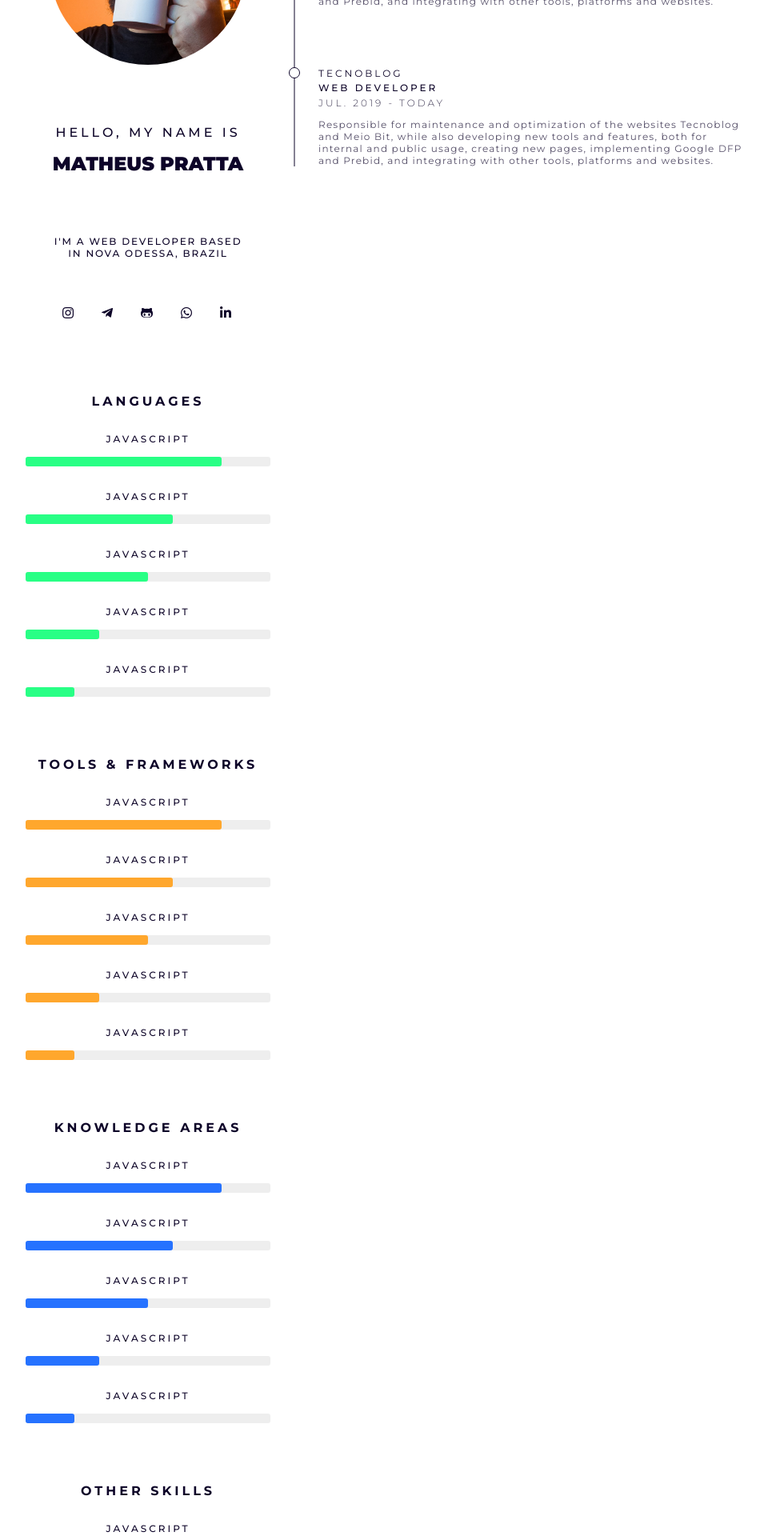
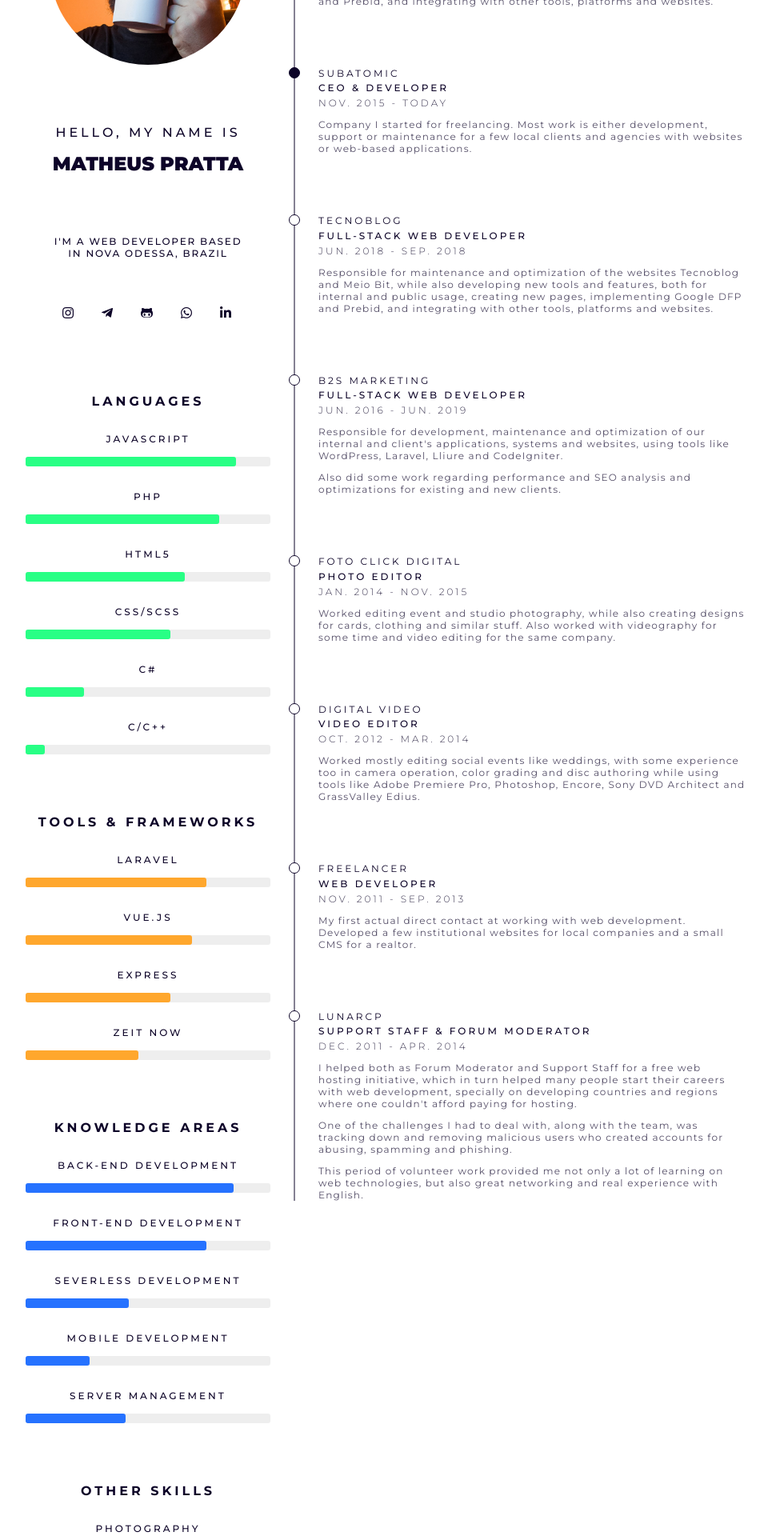
Before and after one commit to matpratta/matheus.io, a Vue app: page / in a window 1280 px wide. Shown: the part 240-2160 px from the top of the page at 80% size, without its empty margins (158-1118 px from the left). Built offline with nearby package versions, Linux system fonts and the light colour scheme.

Commit message:
WIP: Added actual data

```diff
--- a/src/App.vue
+++ b/src/App.vue
@@ -20,38 +20,22 @@
 
       <!-- Stats: Languages -->
       <page-block title="Languages" class="accent-01">
-        <progress-bar title="JavaScript" :progress="0.8" />
-        <progress-bar title="JavaScript" :progress="0.6" />
-        <progress-bar title="JavaScript" :progress="0.5" />
-        <progress-bar title="JavaScript" :progress="0.3" />
-        <progress-bar title="JavaScript" :progress="0.2" />
+        <progress-bar :title="skill" :progress="score" v-for="(score, skill) in skills.languages" v-bind:key="skill" />
       </page-block>
 
       <!-- Stats: Tools & Frameworks -->
       <page-block title="Tools &amp; Frameworks" class="accent-02">
-        <progress-bar title="JavaScript" :progress="0.8" />
-        <progress-bar title="JavaScript" :progress="0.6" />
-        <progress-bar title="JavaScript" :progress="0.5" />
-        <progress-bar title="JavaScript" :progress="0.3" />
-        <progress-bar title="JavaScript" :progress="0.2" />
+        <progress-bar :title="skill" :progress="score" v-for="(score, skill) in skills.tools" v-bind:key="skill" />
       </page-block>
 
       <!-- Stats: Knowledge Areas -->
       <page-block title="Knowledge Areas" class="accent-03">
-        <progress-bar title="JavaScript" :progress="0.8" />
-        <progress-bar title="JavaScript" :progress="0.6" />
-        <progress-bar title="JavaScript" :progress="0.5" />
-        <progress-bar title="JavaScript" :progress="0.3" />
-        <progress-bar title="JavaScript" :progress="0.2" />
+        <progress-bar :title="skill" :progress="score" v-for="(score, skill) in skills.areas" v-bind:key="skill" />
       </page-block>
 
       <!-- Stats: Other Skills -->
       <page-block title="Other Skills" class="accent-04">
-        <progress-bar title="JavaScript" :progress="0.8" />
-        <progress-bar title="JavaScript" :progress="0.6" />
-        <progress-bar title="JavaScript" :progress="0.5" />
-        <progress-bar title="JavaScript" :progress="0.3" />
-        <progress-bar title="JavaScript" :progress="0.2" />
+        <progress-bar :title="skill" :progress="score" v-for="(score, skill) in skills.other" v-bind:key="skill" />
       </page-block>
     </div>
 
@@ -60,23 +44,13 @@
       <!-- Timeline: Work Experience -->
       <page-block title="Work Experience">
         <timeline>
-          <!-- Timeline entry (current work) template -->
-          <timeline-entry class="current">
-            <h4 class="experience-company">Tecnoblog</h4>
-            <strong class="experience-position">Web Developer</strong>
-            <span class="experience-time">Jul. 2019 - Today</span>
-            <div class="experience-description">
-              <p>Responsible for maintenance and optimization of the websites Tecnoblog and Meio Bit, while also developing new tools and features, both for internal and public usage, creating new pages, implementing Google DFP and Prebid, and integrating with other tools, platforms and websites.</p>
-            </div>
-          </timeline-entry>
-
-          <!-- Timeline entry (past work) template -->
-          <timeline-entry>
-            <h4 class="experience-company">Tecnoblog</h4>
-            <strong class="experience-position">Web Developer</strong>
-            <span class="experience-time">Jul. 2019 - Today</span>
-            <div class="experience-description">
-              <p>Responsible for maintenance and optimization of the websites Tecnoblog and Meio Bit, while also developing new tools and features, both for internal and public usage, creating new pages, implementing Google DFP and Prebid, and integrating with other tools, platforms and websites.</p>
+          <!-- Timeline entry template -->
+          <timeline-entry :class="{ current: entry.current }" v-for="(entry, i) in timeline" v-bind:key="i">
+            <h4 class="experience-company">{{ entry.title }}</h4>
+            <strong class="experience-position">{{ entry.subtitle }}</strong>
+            <span class="experience-time">{{ entry.period }}</span>
+            <div class="experience-description" v-if="entry.description">
+              <p v-for="(paragraph, i) in entry.description" v-bind:key="i">{{ paragraph }}</p>
             </div>
           </timeline-entry>
         </timeline>
@@ -119,6 +93,15 @@ import LightThemeSwitch from './components/LightThemeSwitch.vue'
 
 export default {
   name: 'app',
+  data () {
+    return {
+      resume: require('./assets/resume.json')
+    }
+  },
+  computed: {
+    timeline () { return this.resume.timeline.reverse() },
+    skills () { return this.resume.skills }
+  },
   components: {
     PageBlock,
     SocialLinks,
--- /dev/null
+++ b/src/assets/resume.json
@@ -0,0 +1,102 @@
+{
+  "skills": {
+    "languages": {
+      "JavaScript": 0.86,
+      "PHP": 0.79,
+      "HTML5": 0.65,
+      "CSS/SCSS": 0.59,
+      "C#": 0.24,
+      "C/C++": 0.08
+    },
+    "tools": {
+      "Laravel": 0.74,
+      "Vue.js": 0.68,
+      "Express": 0.59,
+      "Zeit Now": 0.46
+    },
+    "areas": {
+      "Back-end Development": 0.85,
+      "Front-end Development": 0.74,
+      "Severless Development": 0.42,
+      "Mobile Development": 0.26,
+      "Server Management": 0.41
+    },
+    "other": {
+      "Photography": 0.67,
+      "UI Design": 0.49,
+      "UX / Prototyping": 0.41
+    }
+  },
+  "timeline": [
+    {
+      "type": "work",
+      "title": "LunarCP",
+      "subtitle": "Support Staff & Forum Moderator",
+      "period": "Dec. 2011 - Apr. 2014",
+      "description": [
+        "I helped both as Forum Moderator and Support Staff for a free web hosting initiative, which in turn helped many people start their careers with web development, specially on developing countries and regions where one couldn't afford paying for hosting.",
+        "One of the challenges I had to deal with, along with the team, was tracking down and removing malicious users who created accounts for abusing, spamming and phishing.",
+        "This period of volunteer work provided me not only a lot of learning on web technologies, but also great networking and real experience with English."
+      ]
+    }, {
+      "type": "work",
+      "title": "Freelancer",
+      "subtitle": "Web Developer",
+      "period": "Nov. 2011 - Sep. 2013",
+      "description": [
+        "My first actual direct contact at working with web development. Developed a few institutional websites for local companies and a small CMS for a realtor."
+      ]
+    }, {
+      "type": "work",
+      "title": "Digital Video",
+      "subtitle": "Video Editor",
+      "period": "Oct. 2012 - Mar. 2014",
+      "description": [
+        "Worked mostly editing social events like weddings, with some experience too in camera operation, color grading and disc authoring while using tools like Adobe Premiere Pro, Photoshop, Encore, Sony DVD Architect and GrassValley Edius."
+      ]
+    }, {
+      "type": "work",
+      "title": "Foto Click Digital",
+      "subtitle": "Photo Editor",
+      "period": "Jan. 2014 - Nov. 2015",
+      "description": [
+        "Worked editing event and studio photography, while also creating designs for cards, clothing and similar stuff. Also worked with videography for some time and video editing for the same company."
+      ]
+    }, {
+      "type": "work",
+      "title": "B2S Marketing",
+      "subtitle": "Full-stack Web Developer",
+      "period": "Jun. 2016 - Jun. 2019",
+      "description": [
+        "Responsible for development, maintenance and optimization of our internal and client's applications, systems and websites, using tools like WordPress, Laravel, Lliure and CodeIgniter.",
+        "Also did some work regarding performance and SEO analysis and optimizations for existing and new clients."
+      ]
+    }, {
+      "type": "work",
+      "title": "Tecnoblog",
+      "subtitle": "Full-stack Web Developer",
+      "period": "Jun. 2018 - Sep. 2018",
+      "description": [
+        "Responsible for maintenance and optimization of the websites Tecnoblog and Meio Bit, while also developing new tools and features, both for internal and public usage, creating new pages, implementing Google DFP and Prebid, and integrating with other tools, platforms and websites."
+      ]
+    }, {
+      "type": "work",
+      "title": "Subatomic",
+      "subtitle": "CEO & Developer",
+      "period": "Nov. 2015 - Today",
+      "current": true,
+      "description": [
+        "Company I started for freelancing. Most work is either development, support or maintenance for a few local clients and agencies with websites or web-based applications."
+      ]
+    }, {
+      "type": "work",
+      "title": "Tecnoblog",
+      "subtitle": "Developer",
+      "period": "Jul. 2019 - Today",
+      "current": true,
+      "description": [
+        "Responsible for maintenance and optimization of the websites Tecnoblog and Meio Bit, while also developing new tools and features, both for internal and public usage, creating new pages, implementing Google DFP and Prebid, and integrating with other tools, platforms and websites."
+      ]
+    }
+  ]
+}
```
